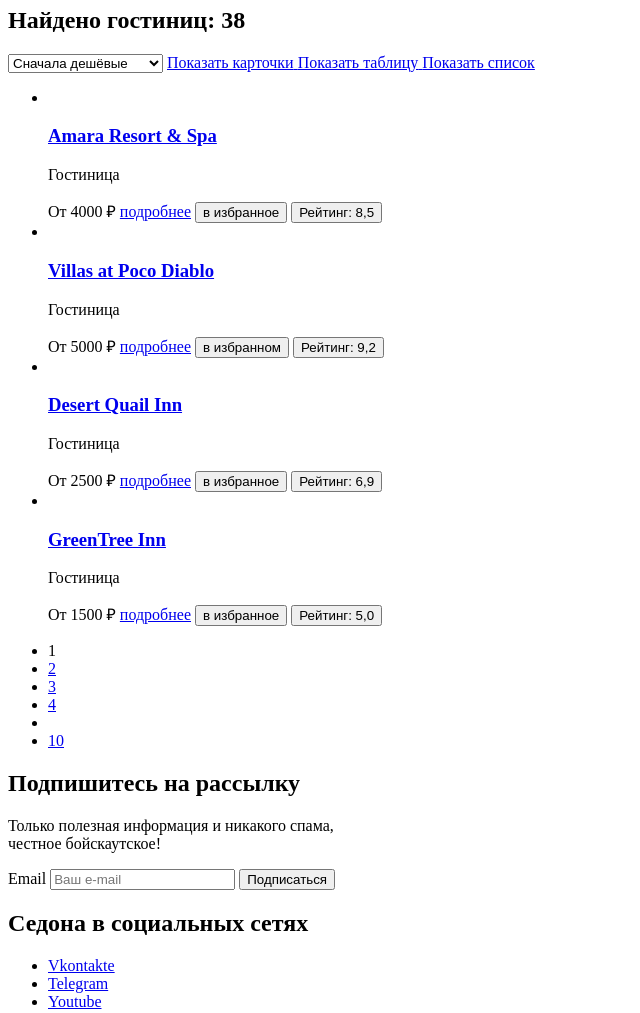
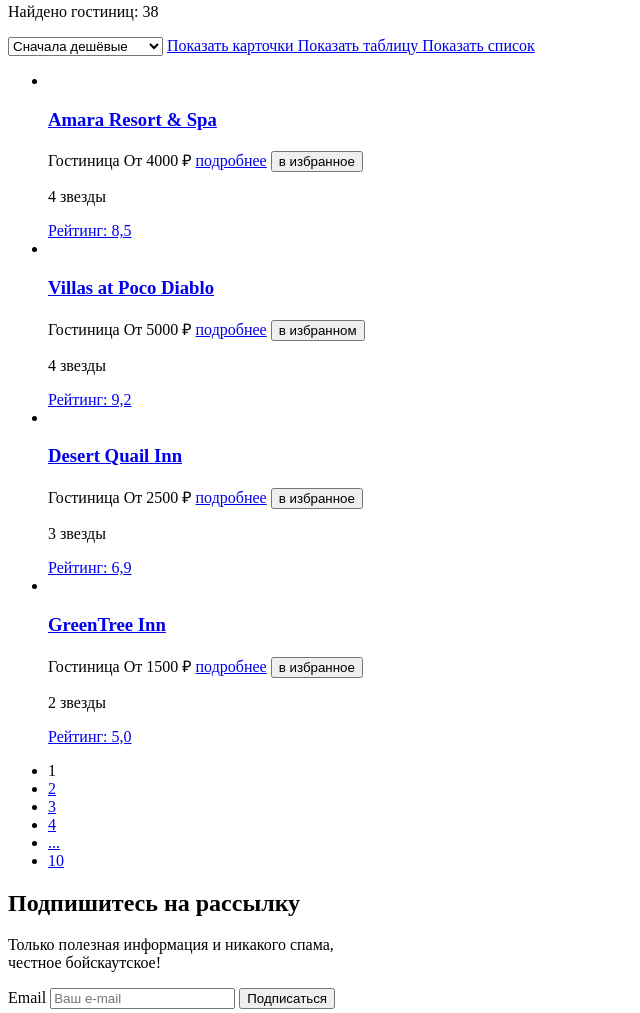
Before and after one commit to htmlacademy-htmlcss/1633873-sedona-35, a plain HTML site: page catalog.html in a window 1280 px wide. Shown: the part 638-1651 px from the top of the page, without its empty margins (0-640 px from the left). Drawn offline with Linux system fonts and the light colour scheme.

Commit message:
Добавляет изменения

```diff
--- a/catalog.html
+++ b/catalog.html
@@ -9,9 +9,7 @@
 <body>
   <header class="page-header">
     <nav class="navigation">
-      <a class="navigation-logo" href="index.html">
         <img class="page-header-logo" src="" alt="Логотип «Седона».">
-      </a>
       <ul class="navigation-list">
         <li class="navigation-item">
           <a class="navigation-link" href="index.html">Главная</a>
@@ -132,7 +130,7 @@
         <button class="button button-reset" type="reset">Сбросить</button>
       </form>
 
-      <h2 class="search-hotels">Найдено гостиниц: 38</h2>
+      <p class="search-hotels">Найдено гостиниц: <span>38</span></p>
 
       <select class="select-control" aria-label="Сортировка">
         <option value="cheap">Сначала дешёвые</option>
@@ -157,11 +155,12 @@
             <img class="hotels-card-image" src="" alt="">
             <h3 class="hotels-card-title">Amara Resort & Spa</h3>
           </a>
-          <p class="hotels-card-name">Гостиница</p>
+          <span class="hotels-card-name">Гостиница</span>
           <span class="hotels-card-price">От 4000 ₽</span>
           <a class="hotels-card-button button" href="#">подробнее</a>
           <button class="button-to-favorites" type="button">в избранное</button>
-          <button class="button-rating" type="button">Рейтинг: 8,5</button>
+          <p class="rating"><span class="visually-hidden">4 звезды</span></p>
+          <a class="button-rating" href="#">Рейтинг: 8,5</a>
         </li>
 
         <li class="hotels-card">
@@ -169,11 +168,12 @@
             <img class="hotels-card-image" src="" alt="">
             <h3 class="hotels-card-title">Villas at Poco Diablo</h3>
           </a>
-          <p class="hotels-card-name">Гостиница</p>
+          <span class="hotels-card-name">Гостиница</span>
           <span class="hotels-card-price">От 5000 ₽</span>
           <a class="hotels-card-button button" href="#">подробнее</a>
           <button class="button-favorites" type="button">в избранном</button>
-          <button class="button-rating" type="button">Рейтинг: 9,2</button>
+          <p class="rating"><span class="visually-hidden">4 звезды</span></p>
+          <a class="button-rating" href="#">Рейтинг: 9,2</a>
         </li>
 
         <li class="hotels-card">
@@ -181,11 +181,12 @@
             <img class="hotels-card-image" src="" alt="">
             <h3 class="hotels-card-title">Desert Quail Inn</h3>
           </a>
-          <p class="hotels-card-name">Гостиница</p>
+          <span class="hotels-card-name">Гостиница</span>
           <span class="hotels-card-price">От 2500 ₽</span>
           <a class="hotels-card-button button" href="#">подробнее</a>
           <button class="button-to-favorites" type="button">в избранное</button>
-          <button class="button-rating" type="button">Рейтинг: 6,9</button>
+          <p class="rating"><span class="visually-hidden">3 звезды</span></p>
+          <a class="button-rating" href="#">Рейтинг: 6,9</a>
         </li>
 
         <li class="hotels-card">
@@ -193,11 +194,12 @@
             <img class="hotels-card-image" src="" alt="">
             <h3 class="hotels-card-title">GreenTree Inn</h3>
           </a>
-          <p class="hotels-card-name">Гостиница</p>
+          <span class="hotels-card-name">Гостиница</span>
           <span class="hotels-card-price">От 1500 ₽</span>
           <a class="hotels-card-button button" href="#">подробнее</a>
           <button class="button-to-favorites" type="button">в избранное</button>
-          <button class="button-rating" type="button">Рейтинг: 5,0</button>
+          <p class="rating"><span class="visually-hidden">2 звезды</span></p>
+          <a class="button-rating" href="#">Рейтинг: 5,0</a>
         </li>
       </ul>
 
@@ -215,7 +217,7 @@
           <a class="pagination-link" href="#">4</a>
         </li>
         <li class="pagination-item">
-          <a class="pagination-link" href="#"></a>
+          <a class="pagination-link" href="#">...</a>
         </li>
         <li class="pagination-item">
           <a class="pagination-link" href="#">10</a>
```
Also changed, not shown: index.html (+14 -17 lines).
